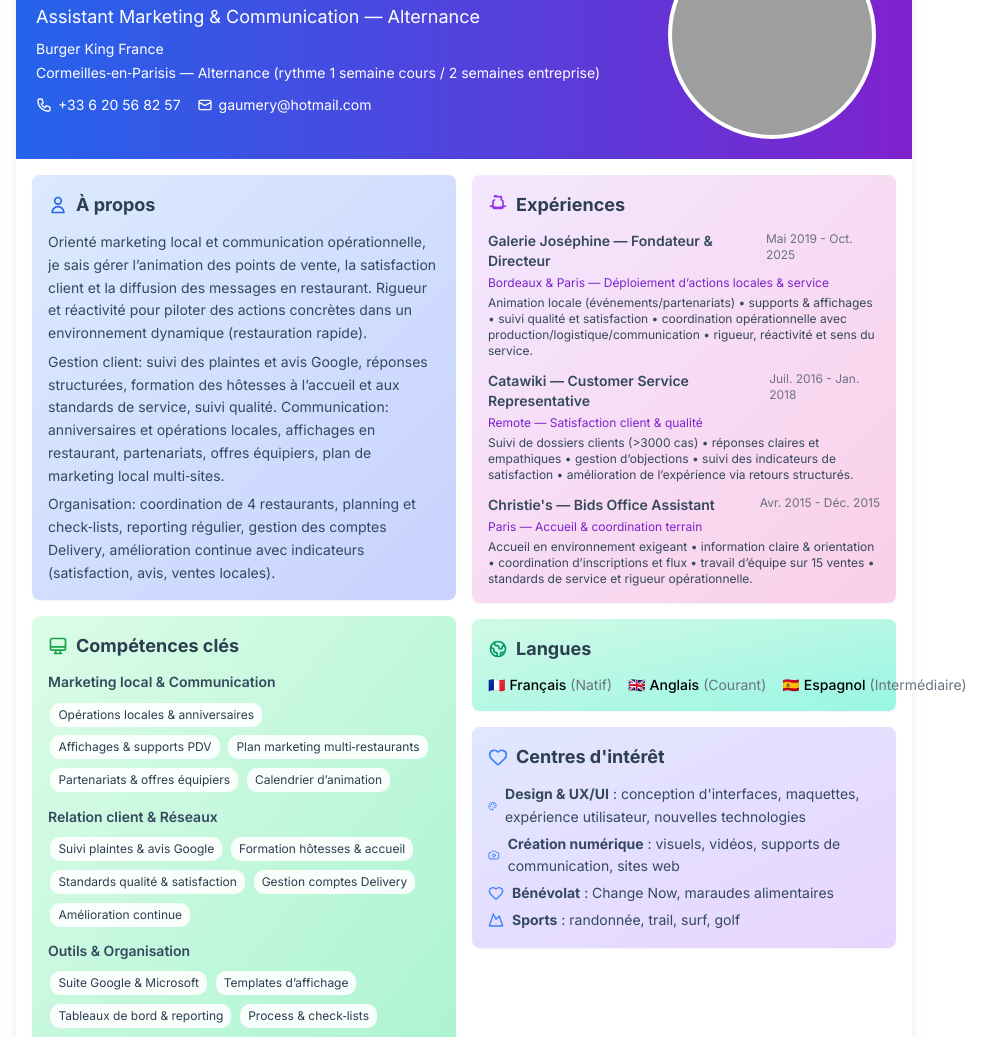
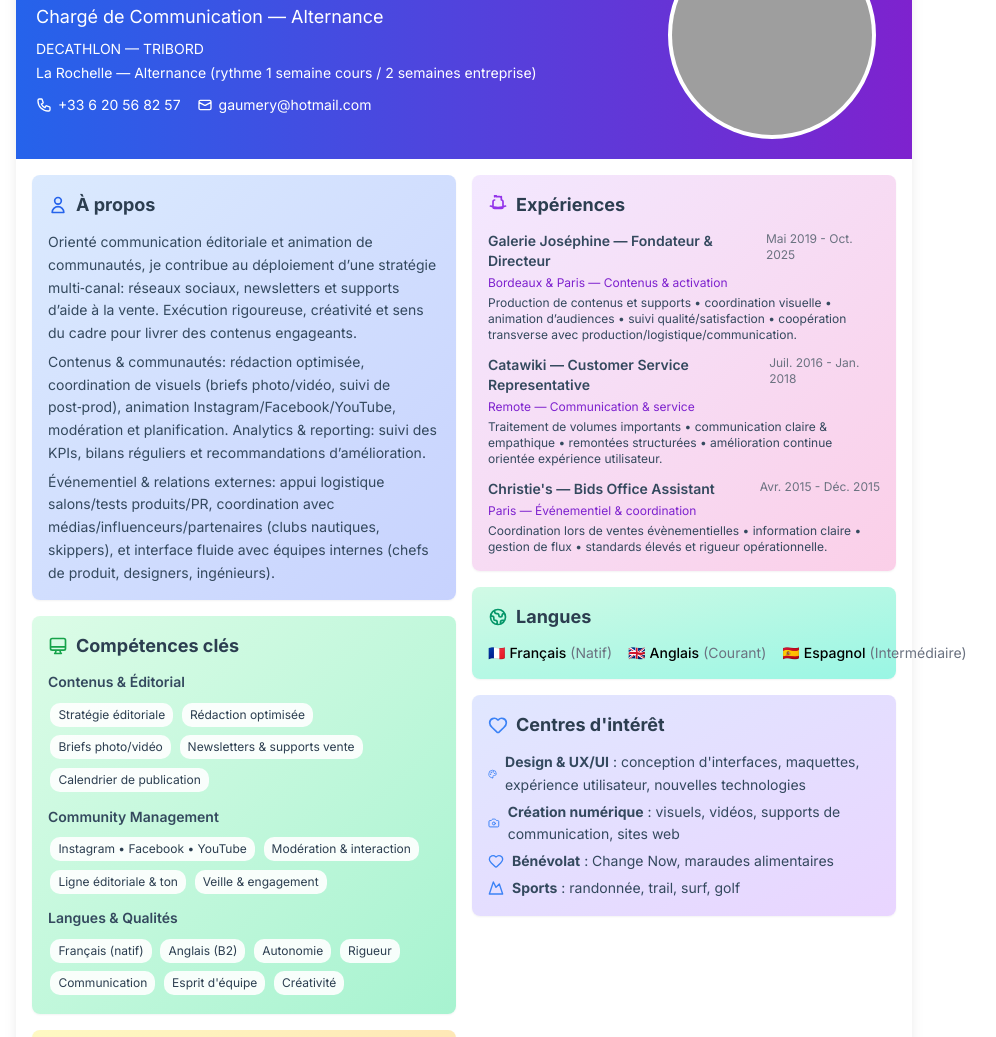
Before and after one commit to Sooruz85/cv-etienne, a website: page index.html in a window 1280 px wide. Shown: the part 101-1138 px from the top of the page, without its empty margins (176-1172 px from the left). Drawn offline with nearby package versions, Linux system fonts and the light colour scheme; grey boxes are pictures that could not be loaded.

Commit message:
CV: adaptation DECATHLON — TRIBORD (Chargé·e de Communication, La Rochelle, rythme 1/2) + PDF

```diff
--- a/index.html
+++ b/index.html
@@ -139,9 +139,9 @@
             <div class="flex items-center justify-between gap-6">
                 <div class="flex-1">
                     <h1 class="text-4xl font-bold mb-2">Etienne Gaumery</h1>
-                    <h2 class="text-lg font-normal mb-2">Assistant Marketing & Communication — Alternance</h2>
-                    <p class="text-sm mb-1">Burger King France</p>
-                    <p class="text-sm mb-3">Cormeilles‑en‑Parisis — Alternance (rythme 1 semaine cours / 2 semaines entreprise)</p>
+                    <h2 class="text-lg font-normal mb-2">Chargé de Communication — Alternance</h2>
+                    <p class="text-sm mb-1">DECATHLON — TRIBORD</p>
+                    <p class="text-sm mb-3">La Rochelle — Alternance (rythme 1 semaine cours / 2 semaines entreprise)</p>
                     <div class="flex gap-4 text-sm">
                         <div class="flex items-center">
                             <svg class="w-4 h-4 mr-1.5" fill="none" stroke="currentColor" viewBox="0 0 24 24">
@@ -178,13 +178,13 @@
                         </h3>
                         <div class="text-sm text-text-gray leading-relaxed space-y-1.5">
                             <p>
-                                Orienté marketing local et communication opérationnelle, je sais gérer l’animation des points de vente, la satisfaction client et la diffusion des messages en restaurant. Rigueur et réactivité pour piloter des actions concrètes dans un environnement dynamique (restauration rapide).
+                                Orienté communication éditoriale et animation de communautés, je contribue au déploiement d’une stratégie multi‑canal: réseaux sociaux, newsletters et supports d’aide à la vente. Exécution rigoureuse, créativité et sens du cadre pour livrer des contenus engageants.
                             </p>
                             <p>
-                                Gestion client: suivi des plaintes et avis Google, réponses structurées, formation des hôtesses à l’accueil et aux standards de service, suivi qualité. Communication: anniversaires et opérations locales, affichages en restaurant, partenariats, offres équipiers, plan de marketing local multi‑sites.
+                                Contenus & communautés: rédaction optimisée, coordination de visuels (briefs photo/vidéo, suivi de post‑prod), animation Instagram/Facebook/YouTube, modération et planification. Analytics & reporting: suivi des KPIs, bilans réguliers et recommandations d’amélioration.
                             </p>
                             <p>
-                                Organisation: coordination de 4 restaurants, planning et check‑lists, reporting régulier, gestion des comptes Delivery, amélioration continue avec indicateurs (satisfaction, avis, ventes locales).
+                                Événementiel & relations externes: appui logistique salons/tests produits/PR, coordination avec médias/influenceurs/partenaires (clubs nautiques, skippers), et interface fluide avec équipes internes (chefs de produit, designers, ingénieurs).
                             </p>
                         </div>
                     </div>
@@ -199,32 +199,22 @@
                         </h3>
                         <div class="space-y-3">
                             <div>
-                                <h4 class="font-semibold text-text-gray text-sm mb-2">Marketing local & Communication</h4>
+                                <h4 class="font-semibold text-text-gray text-sm mb-2">Contenus & Éditorial</h4>
                                 <div class="flex flex-wrap gap-1">
-                                    <span class="skill-tag text-xs py-1 px-2">Opérations locales & anniversaires</span>
-                                    <span class="skill-tag text-xs py-1 px-2">Affichages & supports PDV</span>
-                                    <span class="skill-tag text-xs py-1 px-2">Plan marketing multi‑restaurants</span>
-                                    <span class="skill-tag text-xs py-1 px-2">Partenariats & offres équipiers</span>
-                                    <span class="skill-tag text-xs py-1 px-2">Calendrier d’animation</span>
+                                    <span class="skill-tag text-xs py-1 px-2">Stratégie éditoriale</span>
+                                    <span class="skill-tag text-xs py-1 px-2">Rédaction optimisée</span>
+                                    <span class="skill-tag text-xs py-1 px-2">Briefs photo/vidéo</span>
+                                    <span class="skill-tag text-xs py-1 px-2">Newsletters & supports vente</span>
+                                    <span class="skill-tag text-xs py-1 px-2">Calendrier de publication</span>
                                 </div>
                             </div>
                             <div>
-                                <h4 class="font-semibold text-text-gray text-sm mb-2">Relation client & Réseaux</h4>
+                                <h4 class="font-semibold text-text-gray text-sm mb-2">Community Management</h4>
                                 <div class="flex flex-wrap gap-1">
-                                    <span class="skill-tag text-xs py-1 px-2">Suivi plaintes & avis Google</span>
-                                    <span class="skill-tag text-xs py-1 px-2">Formation hôtesses & accueil</span>
-                                    <span class="skill-tag text-xs py-1 px-2">Standards qualité & satisfaction</span>
-                                    <span class="skill-tag text-xs py-1 px-2">Gestion comptes Delivery</span>
-                                    <span class="skill-tag text-xs py-1 px-2">Amélioration continue</span>
-                                </div>
-                            </div>
-                            <div>
-                                <h4 class="font-semibold text-text-gray text-sm mb-2">Outils & Organisation</h4>
-                                <div class="flex flex-wrap gap-1">
-                                    <span class="skill-tag text-xs py-1 px-2">Suite Google & Microsoft</span>
-                                    <span class="skill-tag text-xs py-1 px-2">Templates d’affichage</span>
-                                    <span class="skill-tag text-xs py-1 px-2">Tableaux de bord & reporting</span>
-                                    <span class="skill-tag text-xs py-1 px-2">Process & check‑lists</span>
+                                    <span class="skill-tag text-xs py-1 px-2">Instagram • Facebook • YouTube</span>
+                                    <span class="skill-tag text-xs py-1 px-2">Modération & interaction</span>
+                                    <span class="skill-tag text-xs py-1 px-2">Ligne éditoriale & ton</span>
+                                    <span class="skill-tag text-xs py-1 px-2">Veille & engagement</span>
                                 </div>
                             </div>
                             <div>
@@ -292,24 +282,24 @@
                                     <h4 class="font-semibold text-text-gray text-sm">Galerie Joséphine — Fondateur & Directeur</h4>
                                     <span class="text-xs text-gray-500">Mai 2019 - Oct. 2025</span>
                                 </div>
-                                <div class="text-xs text-purple-700 mb-1">Bordeaux & Paris — Déploiement d’actions locales & service</div>
-                                <p class="text-xs text-text-gray">Animation locale (événements/partenariats) • supports & affichages • suivi qualité et satisfaction • coordination opérationnelle avec production/logistique/communication • rigueur, réactivité et sens du service.</p>
+                                <div class="text-xs text-purple-700 mb-1">Bordeaux & Paris — Contenus & activation</div>
+                                <p class="text-xs text-text-gray">Production de contenus et supports • coordination visuelle • animation d’audiences • suivi qualité/satisfaction • coopération transverse avec production/logistique/communication.</p>
                             </div>
                             <div>
                                 <div class="flex justify-between items-start mb-1">
                                     <h4 class="font-semibold text-text-gray text-sm">Catawiki — Customer Service Representative</h4>
                                     <span class="text-xs text-gray-500">Juil. 2016 - Jan. 2018</span>
                                 </div>
-                                <div class="text-xs text-purple-700 mb-1">Remote — Satisfaction client & qualité</div>
-                                <p class="text-xs text-text-gray">Suivi de dossiers clients (>3000 cas) • réponses claires et empathiques • gestion d’objections • suivi des indicateurs de satisfaction • amélioration de l’expérience via retours structurés.</p>
+                                <div class="text-xs text-purple-700 mb-1">Remote — Communication & service</div>
+                                <p class="text-xs text-text-gray">Traitement de volumes importants • communication claire & empathique • remontées structurées • amélioration continue orientée expérience utilisateur.</p>
                             </div>
                             <div>
                                 <div class="flex justify-between items-start mb-1">
                                     <h4 class="font-semibold text-text-gray text-sm">Christie's — Bids Office Assistant</h4>
                                     <span class="text-xs text-gray-500">Avr. 2015 - Déc. 2015</span>
                                 </div>
-                                <div class="text-xs text-purple-700 mb-1">Paris — Accueil & coordination terrain</div>
-                                <p class="text-xs text-text-gray">Accueil en environnement exigeant • information claire & orientation • coordination d’inscriptions et flux • travail d’équipe sur 15 ventes • standards de service et rigueur opérationnelle.</p>
+                                <div class="text-xs text-purple-700 mb-1">Paris — Événementiel & coordination</div>
+                                <p class="text-xs text-text-gray">Coordination lors de ventes évènementielles • information claire • gestion de flux • standards élevés et rigueur opérationnelle.</p>
                             </div>
                         </div>
                     </div>
```
Also changed, not shown: 1 other file.
